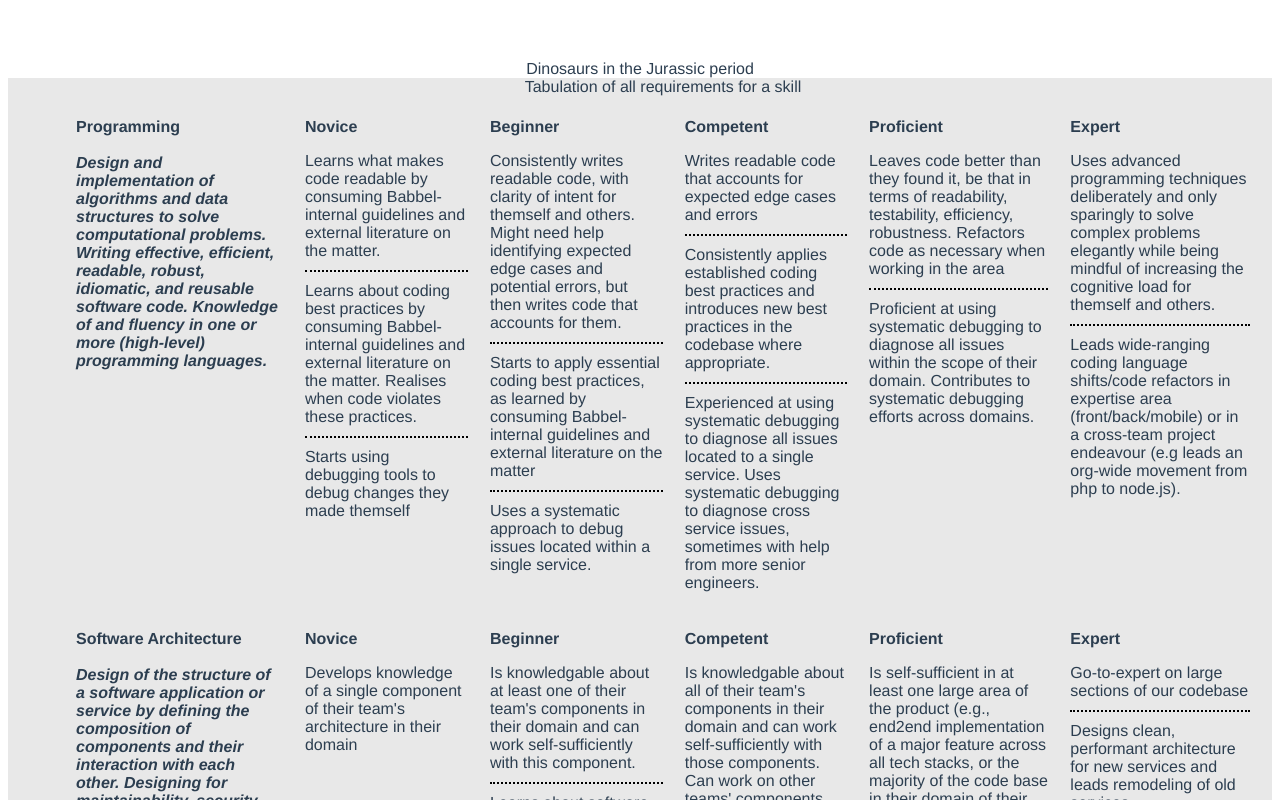
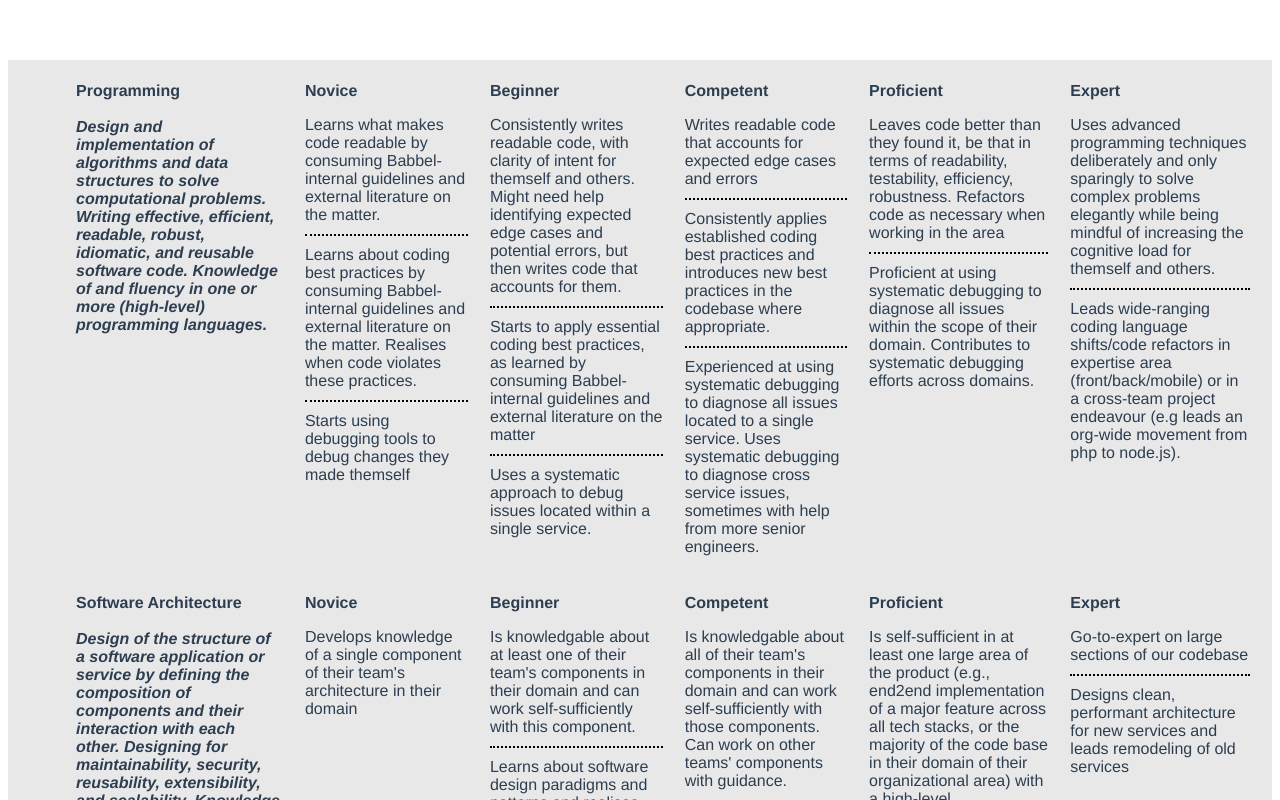
Before and after one commit to rnegash/cornbread, a Vue app: page / in a window 1280 px wide. Shown: the top 800 px of the page. Built offline with nearby package versions, Linux system fonts and the light colour scheme.

Commit message:
Change captions to aria-label because we dont want to see them

```diff
--- a/src/components/CareerFramework.vue
+++ b/src/components/CareerFramework.vue
@@ -1,9 +1,6 @@
 <template>
   <div>
-    <table class="matrix-table">
-      <caption>
-        Dinosaurs in the Jurassic period
-      </caption>
+    <table aria-label="The entire skill matrix in table form" class="matrix-table">
       <tbody>
         <tr
           v-for="category in careerFrameworkData"
@@ -14,10 +11,7 @@
           <th scope="row" :key="category.category" class="category">
             {{ category.category }}
           </th>
-          <table class="skill-table">
-            <caption>
-              Tabulation of all requirements for a skill
-            </caption>
+          <table aria-label="Tabulation of the requirements for a particular skill" class="skill-table">
             <tr v-for="skill in category.skills" :key="skill">
               <th scope="row" class="skills-description">
                 <strong>{{ skill.name }}</strong>
```
